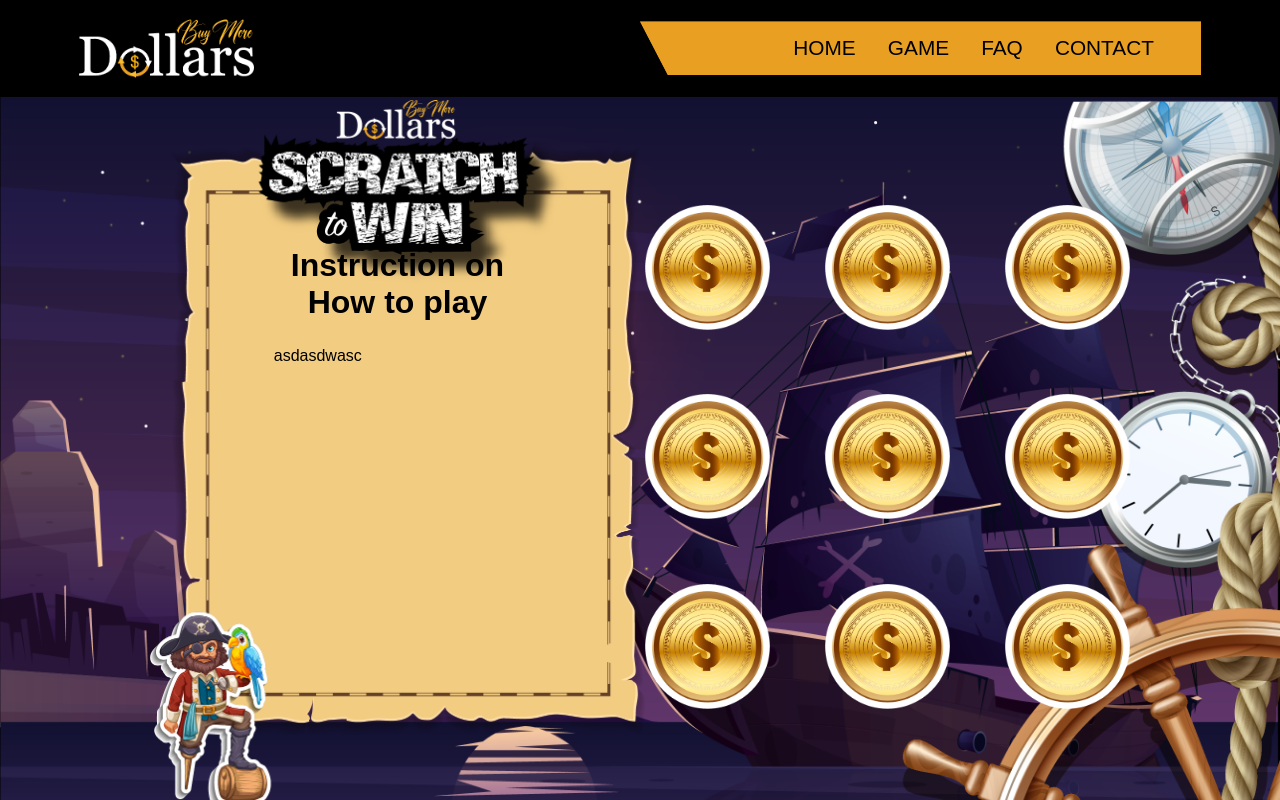
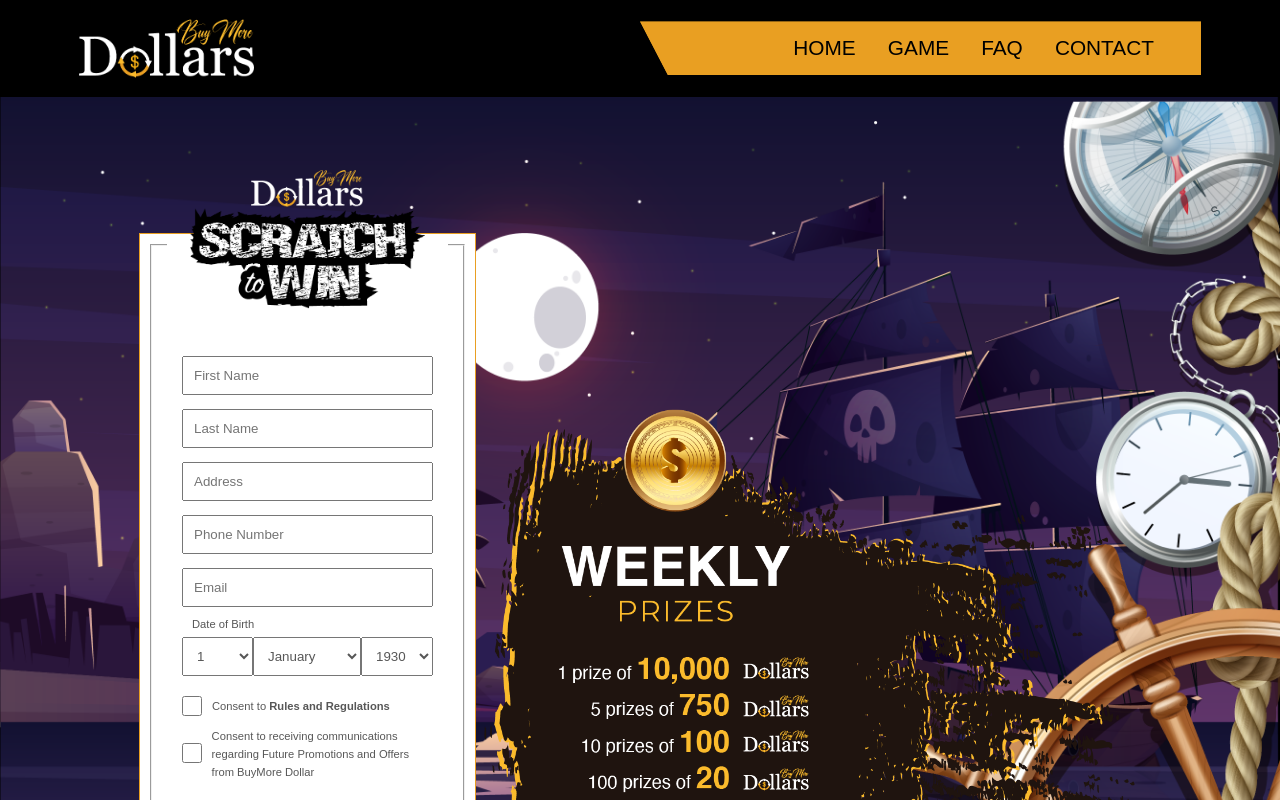
Before and after one commit to bull-chris/scratch-to-win, a React (Create React App) app in the folder scratch-to-win-react/: page /form in a window 1280 px wide. Shown: the top 800 px of the page. Built offline with nearby package versions, Linux system fonts and the light colour scheme.

Commit message:
testing for Form validation. App.js

```diff
--- a/scratch-to-win-react/src/App.js
+++ b/scratch-to-win-react/src/App.js
@@ -18,8 +18,8 @@
       <Header />
       <Routes>
         <Route path="/" element={<ScratchHome />} />
-        {/* <Route path="/form" element={<ScratchForm />} /> */}
-        <Route path="/form" element={<ScratchGame />} />
+        <Route path="/form" element={<ScratchForm />} />
+        {/* <Route path="/form" element={<ScratchGame />} /> */}
         {/* <Route path="/legal" element={<ScratchLegal />} /> */}
       </Routes>
 
```
